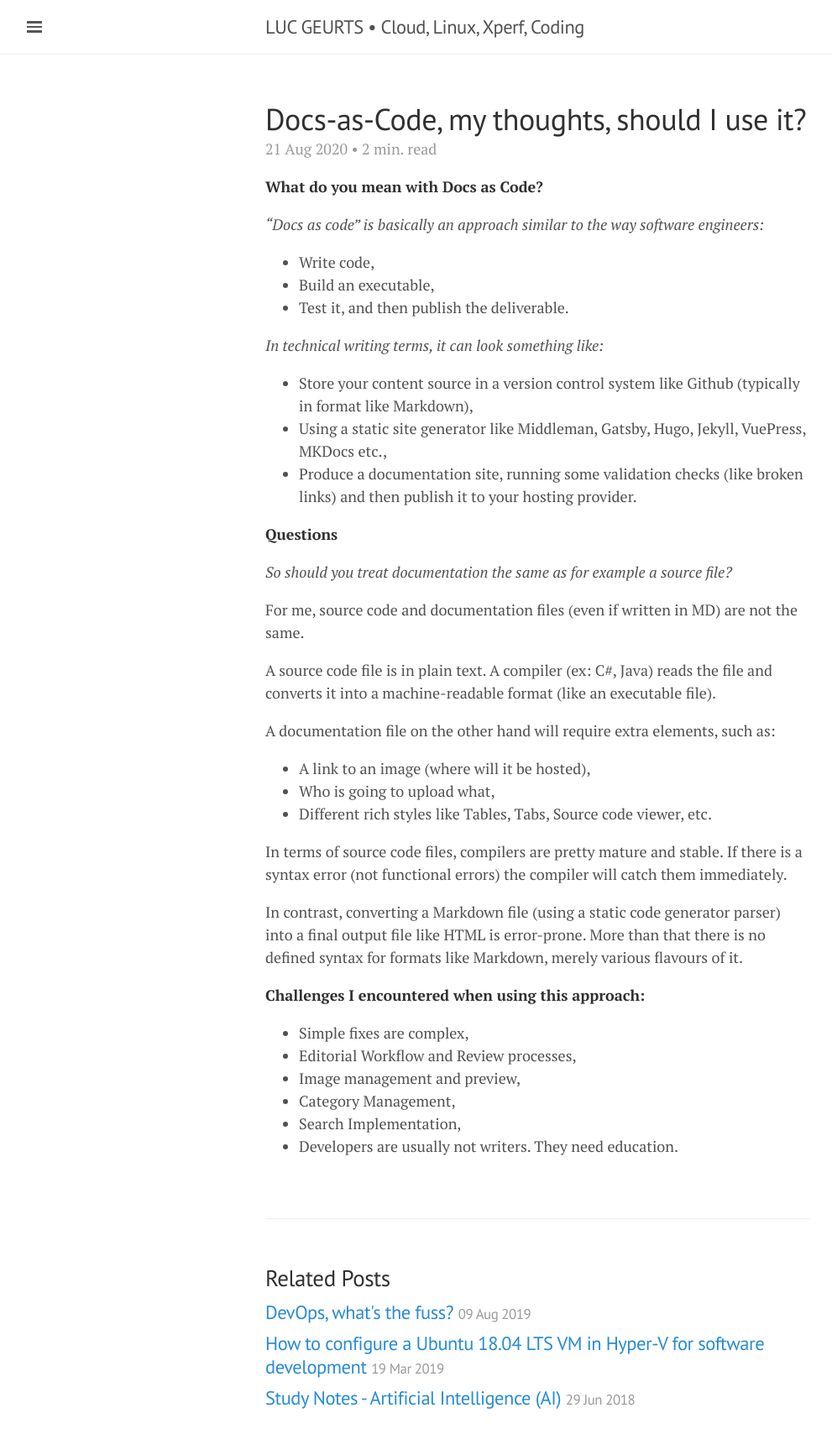
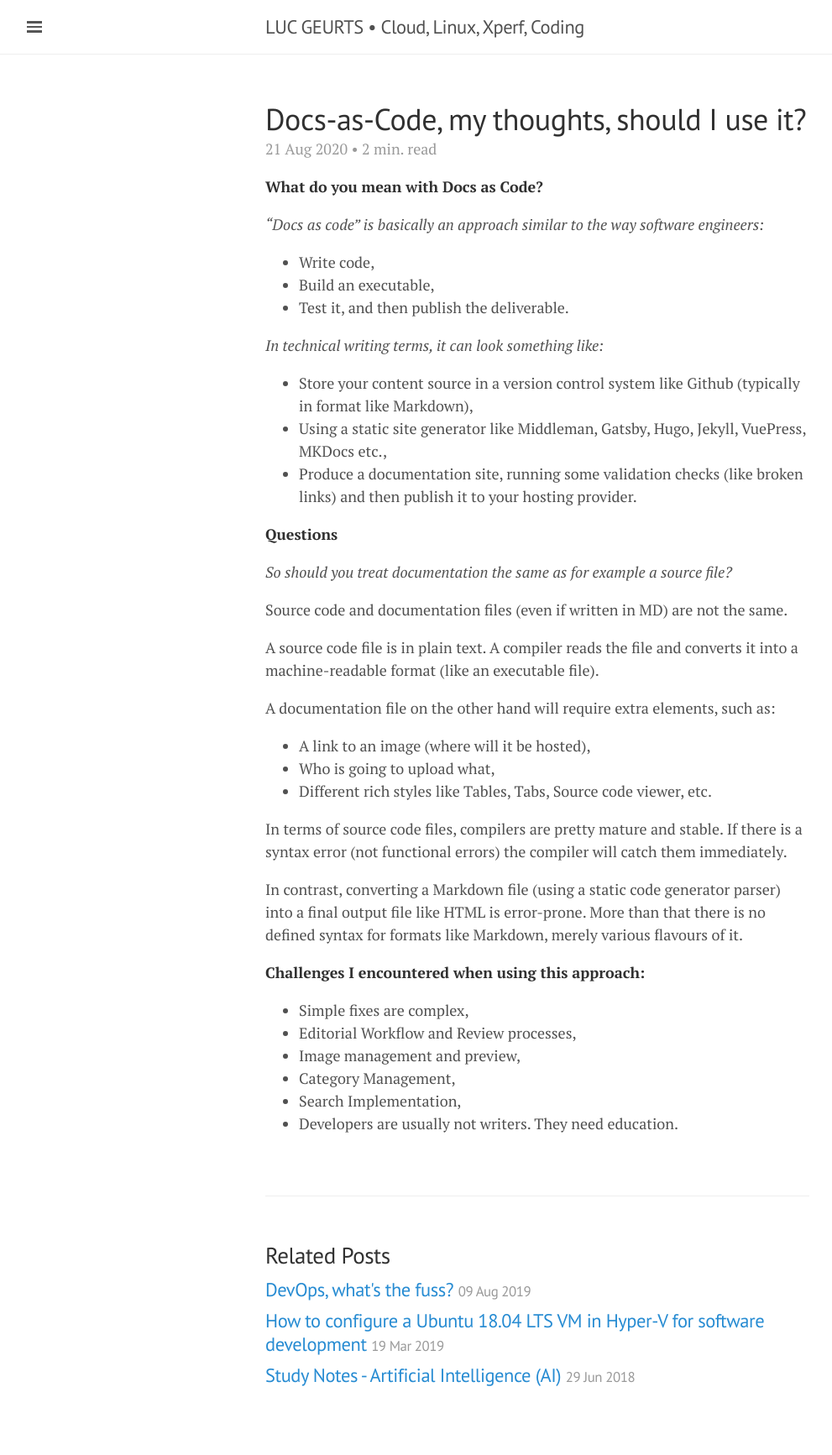
Before and after one commit to lgeurts/lgeurts.github.io, a Jekyll site: the page built from _posts/2020-08-21-docs-as-code.md, in a window 1280 px wide. Shown: the whole page at 84% size, without its empty margins (0-991 px from the left). Built offline with Jekyll 4.4.1, drawn with Linux system fonts in a browser that asks for light colours; nearby versions of some CDN libraries; after the commit the page ends 1706 px from its top, so only the background shows below that.

Commit message:
Update 2020-08-21-docs-as-code.md

```diff
--- a/_posts/2020-08-21-docs-as-code.md
+++ b/_posts/2020-08-21-docs-as-code.md
@@ -23,9 +23,9 @@ tags: [ Technical Writing ]
 
 *So should you treat documentation the same as for example a source file?*
 
-For me, source code and documentation files (even if written in MD) are not the same.
+Source code and documentation files (even if written in MD) are not the same.
 
-A source code file is in plain text. A compiler (ex: C#, Java) reads the file and converts it into a machine-readable format (like an executable file).
+A source code file is in plain text. A compiler reads the file and converts it into a machine-readable format (like an executable file).
 
 A documentation file on the other hand will require extra elements, such as:
 - A link to an image (where will it be hosted),
```
